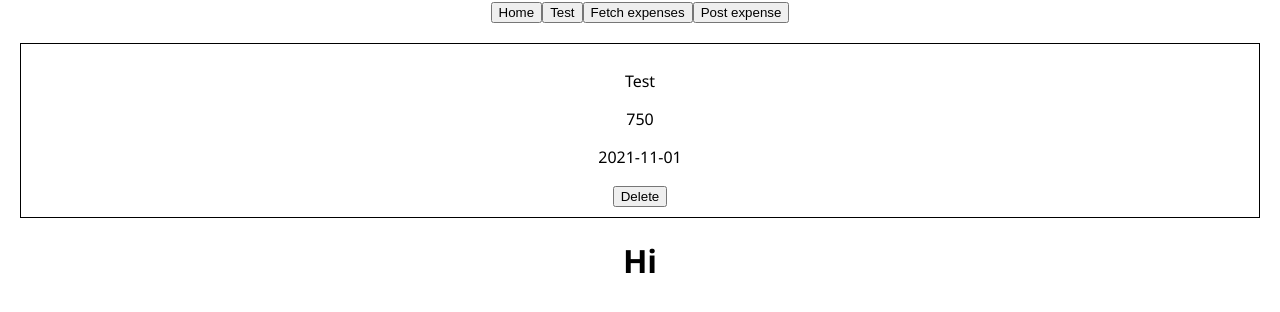
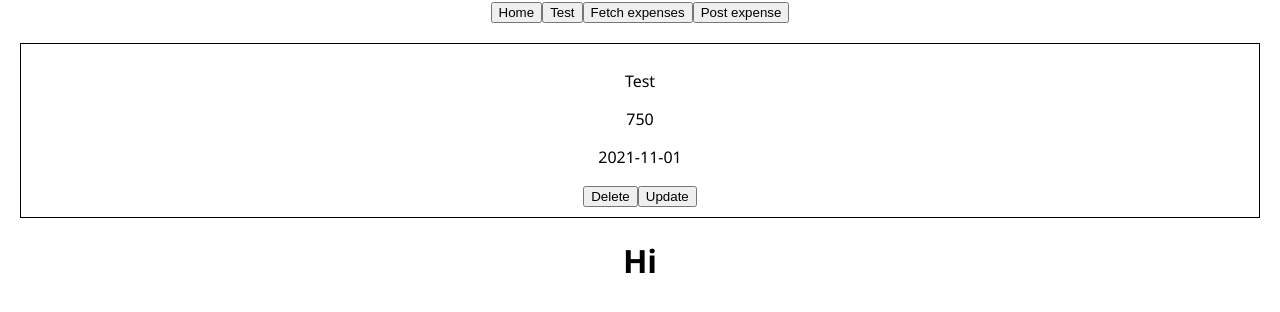
Before and after one commit to Maitre-Pangolin/grisbi-front, a React (Create React App) app: page / in a window 1280 px wide. Shown: the top 312 px of the page. Built offline with nearby package versions, Linux system fonts and the light colour scheme.

Commit message:
Implement UpdateExpense logic

```diff
--- a/src/features/Expenses/Expense.jsx
+++ b/src/features/Expenses/Expense.jsx
@@ -1,10 +1,15 @@
 import React from "react";
 import { useDispatch } from "react-redux";
-import { deleteExpenseThunk } from "./expensesSlice";
+import { deleteExpenseThunk, updateExpenseThunk } from "./expensesSlice";
 
 const Expense = ({ expense }) => {
   const dispatch = useDispatch();
-
+  const updatedExpense = {
+    name: "Updated",
+    amount: 750,
+    date: "2020-11-01",
+    categoryId: 1,
+  };
   return (
     <div style={{ border: "1px black solid", margin: "20px", padding: "10px" }}>
       <p>{expense?.name}</p>
@@ -13,6 +18,12 @@ const Expense = ({ expense }) => {
       <button onClick={() => dispatch(deleteExpenseThunk(expense.id))}>
         Delete
       </button>
+      <button
+        onClick={() =>
+          dispatch(updateExpenseThunk({ id: expense.id, ...updatedExpense }))
+        }>
+        Update
+      </button>
     </div>
   );
 };
--- a/src/features/Expenses/expensesSlice.js
+++ b/src/features/Expenses/expensesSlice.js
@@ -1,5 +1,10 @@
 import { createAsyncThunk, createSlice } from "@reduxjs/toolkit";
-import { fetchExpenses, createExpenses, deleteExpenses } from "../../app/api";
+import {
+  fetchExpenses,
+  createExpenses,
+  deleteExpenses,
+  updateExpenses,
+} from "../../app/api";
 
 const initialState = {
   status: "idle",
@@ -27,6 +32,14 @@ export const createExpenseThunk = createAsyncThunk(
   "expenses/createExpense",
   async (expense) => {
     const response = await createExpenses(expense);
+    return response.data;
+  }
+);
+
+export const updateExpenseThunk = createAsyncThunk(
+  "expenses/updateExpense",
+  async (expense) => {
+    const response = await updateExpenses(expense);
     return response.data;
   }
 );
@@ -61,6 +74,13 @@ const expensesSlice = createSlice({
         (expense) => expense.id !== action.payload
       );
     });
+
+    builder.addCase(updateExpenseThunk.fulfilled, (state, action) => {
+      const index = state.expenses.findIndex(
+        (expense) => expense.id === action.payload.id
+      );
+      state.expenses[index] = action.payload;
+    });
   },
 });
 
--- a/src/mocks/handlers.js
+++ b/src/mocks/handlers.js
@@ -16,6 +16,13 @@ export const handlers = [
     return res(ctx.status(200), ctx.json(expense));
   }),
 
+  rest.patch("/api/expenses/:id", (req, res, ctx) => {
+    const { id } = req.params;
+    const index = expenses.findIndex((expense) => expense.id === id);
+    expenses[index] = { id, ...req.body };
+    return res(ctx.status(200), ctx.json(expenses[index]));
+  }),
+
   rest.delete("/api/expenses/:id", (req, res, ctx) => {
     try {
       const { id } = req.params;
```
